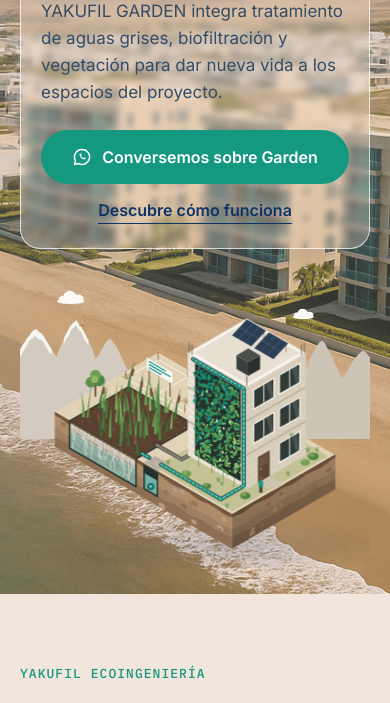
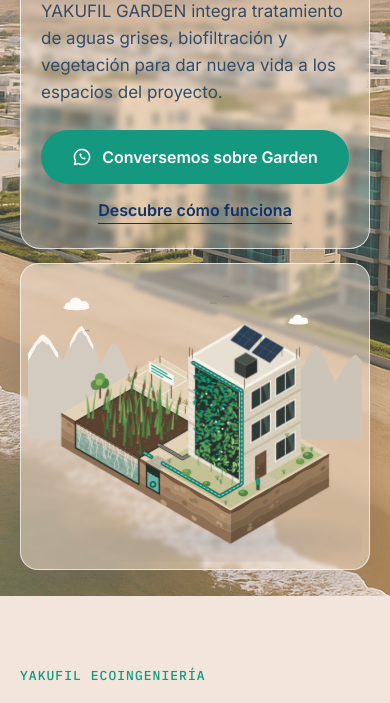
Before and after one commit to yakufil/yakufil, a plain HTML site: page site/index.html in a window 390 px wide. Shown: the part 379-1082 px from the top of the page. Drawn offline with Linux system fonts and the light colour scheme.

Commit message:
Agrega fondo suave a la ilustración Garden

```diff
--- a/site/index.html
+++ b/site/index.html
@@ -354,8 +354,8 @@ html{scroll-behavior:auto}
 .hero::before{background-image:url("assets/yakufil-costa-realista.webp");filter:blur(0) saturate(1.02)}
 .hero .wrap{grid-template-columns:minmax(0,1.15fr) minmax(0,.85fr);gap:clamp(16px,2.4vw,36px)}
 .hero-text{background:rgba(242,230,220,.28);border-color:#ffffffb8}
-.scene{display:block;width:100%;padding:0;border:0;border-radius:0;background:transparent;box-shadow:none;backdrop-filter:none;-webkit-backdrop-filter:none;mask-image:none;-webkit-mask-image:none}
-.scene svg{display:block;width:100%;height:auto;border-radius:0;background:transparent}
+.scene{display:block;width:100%;padding:14px;border:1px solid #ffffffa8;border-radius:24px;background:rgba(242,230,220,.48);box-shadow:0 16px 42px #0E336722;backdrop-filter:blur(2px);-webkit-backdrop-filter:blur(2px);mask-image:none;-webkit-mask-image:none}
+.scene svg{display:block;width:100%;height:auto;border-radius:16px;background:transparent}
 .como{background:var(--garden);color:#fff}
 .como .mono{color:var(--ssoma-soft)}
 .como .head p,.step p{color:#E4F7EF}
@@ -377,8 +377,8 @@ html{scroll-behavior:auto}
 #area-agua .area-photo{background-color:#D9EEFA}
 @media(max-width:860px){
  .hero .wrap{grid-template-columns:1fr;gap:14px}
- .hero .scene{width:100%;margin:0;padding:0;border-radius:0;background:transparent;border:0;box-shadow:none}
- .hero .scene svg{border-radius:0;background:transparent}
+ .hero .scene{width:100%;margin:0;padding:7px;border-radius:18px;background:rgba(242,230,220,.48);border:1px solid #ffffffa8;box-shadow:0 14px 36px #0E336722}
+ .hero .scene svg{border-radius:12px;background:transparent}
 }
 </style>
 </head>
```
